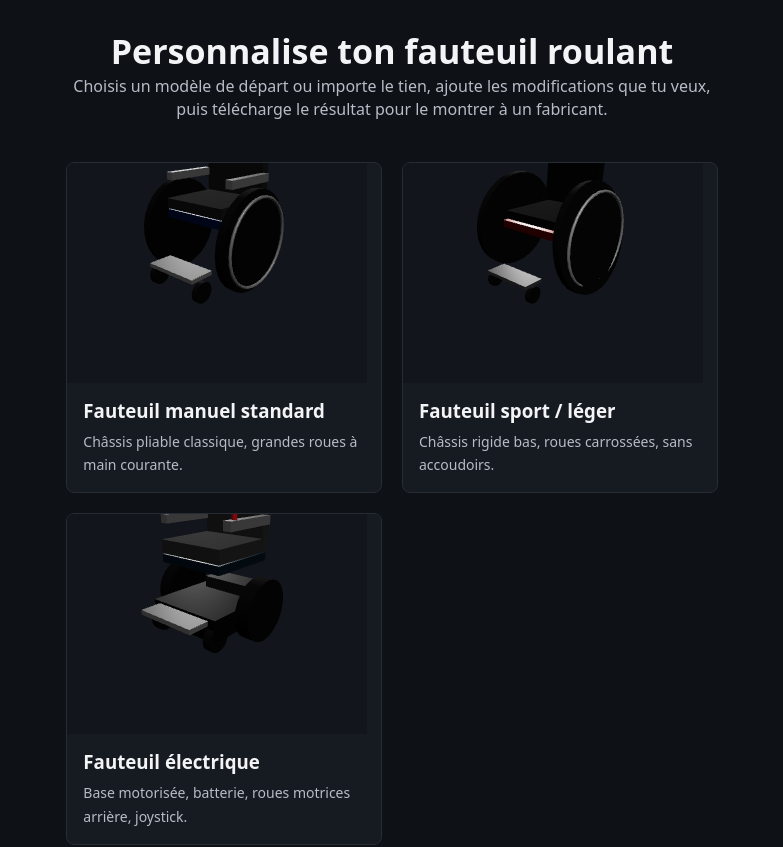
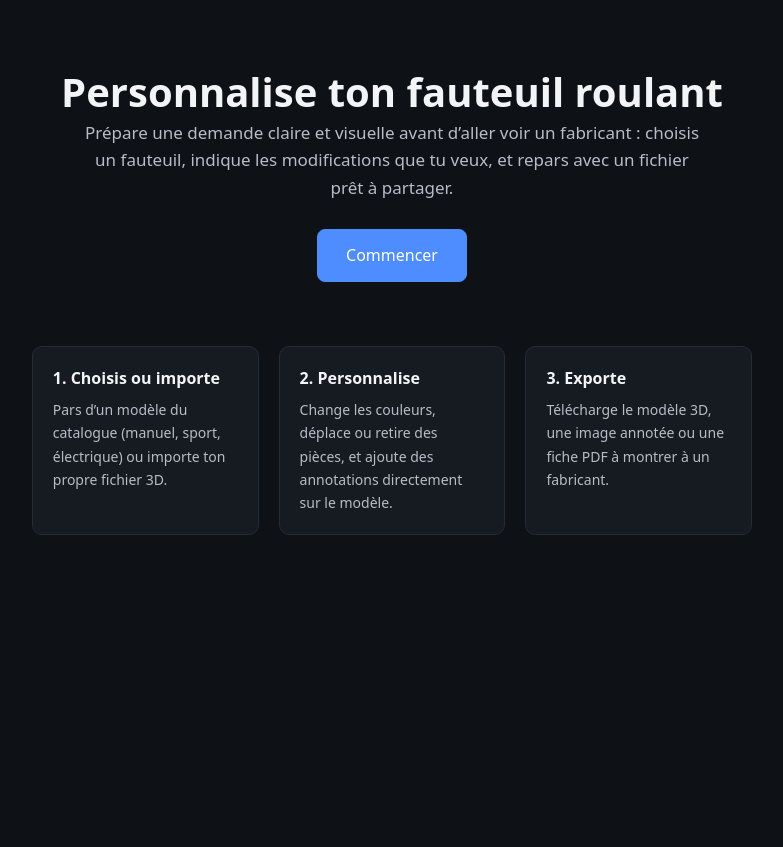
Before and after one commit to guiidlf-sys/wheelchair, a React (Vite) app: page / in a window 1280 px wide. Shown: the top 847 px of the page, without its empty margins (248-1031 px from the left). After the commit the page ends 800 px from the top, so only its background shows below. Built offline with nearby package versions, Linux system fonts and the light colour scheme.

Commit message:
Add a home screen with a start menu
Land on a welcome screen explaining the 3-step flow (choose/import,
customize, export) with a "Commencer" button before the catalog,
instead of dropping users straight into the model picker.

```diff
--- a/src/App.tsx
+++ b/src/App.tsx
@@ -1,16 +1,24 @@
 import { useState } from 'react';
 import type { SelectedModel } from './types';
+import HomeScreen from './components/HomeScreen';
 import CatalogScreen from './components/CatalogScreen';
 import EditorScreen from './components/EditorScreen';
 
+type Screen = 'home' | 'catalog';
+
 function App() {
+  const [screen, setScreen] = useState<Screen>('home');
   const [model, setModel] = useState<SelectedModel | null>(null);
 
-  if (!model) {
-    return <CatalogScreen onSelect={setModel} />;
+  if (model) {
+    return <EditorScreen model={model} onBack={() => setModel(null)} />;
   }
 
-  return <EditorScreen model={model} onBack={() => setModel(null)} />;
+  if (screen === 'catalog') {
+    return <CatalogScreen onSelect={setModel} onBack={() => setScreen('home')} />;
+  }
+
+  return <HomeScreen onStart={() => setScreen('catalog')} />;
 }
 
 export default App;
--- a/src/components/CatalogScreen.tsx
+++ b/src/components/CatalogScreen.tsx
@@ -7,9 +7,10 @@ const ACCEPTED_EXT: ImportedExt[] = ['glb', 'gltf', 'obj', 'stl'];
 
 interface Props {
   onSelect: (model: SelectedModel) => void;
+  onBack: () => void;
 }
 
-export default function CatalogScreen({ onSelect }: Props) {
+export default function CatalogScreen({ onSelect, onBack }: Props) {
   const [error, setError] = useState<string | null>(null);
   const fileInputRef = useRef<HTMLInputElement>(null);
 
@@ -26,8 +27,11 @@ export default function CatalogScreen({ onSelect }: Props) {
 
   return (
     <div className="catalog-screen">
+      <button type="button" className="secondary back-link" onClick={onBack}>
+        ← Accueil
+      </button>
       <header className="catalog-header">
-        <h1>Personnalise ton fauteuil roulant</h1>
+        <h1>Choisis ton point de départ</h1>
         <p>
           Choisis un modèle de départ ou importe le tien, ajoute les modifications que tu veux, puis télécharge
           le résultat pour le montrer à un fabricant.
--- /dev/null
+++ b/src/components/HomeScreen.tsx
@@ -0,0 +1,44 @@
+interface Props {
+  onStart: () => void;
+}
+
+const STEPS = [
+  {
+    title: '1. Choisis ou importe',
+    text: 'Pars d’un modèle du catalogue (manuel, sport, électrique) ou importe ton propre fichier 3D.',
+  },
+  {
+    title: '2. Personnalise',
+    text: 'Change les couleurs, déplace ou retire des pièces, et ajoute des annotations directement sur le modèle.',
+  },
+  {
+    title: '3. Exporte',
+    text: 'Télécharge le modèle 3D, une image annotée ou une fiche PDF à montrer à un fabricant.',
+  },
+];
+
+export default function HomeScreen({ onStart }: Props) {
+  return (
+    <div className="home-screen">
+      <section className="home-hero">
+        <h1>Personnalise ton fauteuil roulant</h1>
+        <p>
+          Prépare une demande claire et visuelle avant d’aller voir un fabricant : choisis un fauteuil, indique
+          les modifications que tu veux, et repars avec un fichier prêt à partager.
+        </p>
+        <button type="button" className="cta" onClick={onStart}>
+          Commencer
+        </button>
+      </section>
+
+      <section className="home-steps">
+        {STEPS.map((step) => (
+          <div className="home-step" key={step.title}>
+            <h3>{step.title}</h3>
+            <p>{step.text}</p>
+          </div>
+        ))}
+      </section>
+    </div>
+  );
+}
--- a/src/index.css
+++ b/src/index.css
@@ -67,12 +67,77 @@ button.secondary {
   background: transparent;
 }
 
+/* ---------- Home screen ---------- */
+
+.home-screen {
+  max-width: 900px;
+  margin: 0 auto;
+  padding: 80px 24px;
+  text-align: center;
+}
+
+.home-hero h1 {
+  font-size: 40px;
+  margin-bottom: 16px;
+}
+
+.home-hero p {
+  max-width: 620px;
+  margin: 0 auto;
+  color: var(--text);
+  font-size: 17px;
+  line-height: 1.6;
+}
+
+.home-hero .cta {
+  margin-top: 28px;
+  background: var(--accent);
+  border-color: var(--accent);
+  color: #fff;
+  font-size: 16px;
+  padding: 14px 28px;
+}
+
+.home-hero .cta:hover {
+  background: var(--accent-hover);
+}
+
+.home-steps {
+  display: grid;
+  grid-template-columns: repeat(auto-fit, minmax(220px, 1fr));
+  gap: 20px;
+  margin-top: 64px;
+  text-align: left;
+}
+
+.home-step {
+  background: var(--panel-bg);
+  border: 1px solid var(--border);
+  border-radius: 10px;
+  padding: 20px;
+}
+
+.home-step h3 {
+  font-size: 16px;
+  margin-bottom: 8px;
+}
+
+.home-step p {
+  font-size: 14px;
+  color: var(--text);
+  margin: 0;
+}
+
 /* ---------- Catalog screen ---------- */
 
 .catalog-screen {
   max-width: 1100px;
   margin: 0 auto;
   padding: 40px 24px 80px;
+}
+
+.back-link {
+  margin-bottom: 16px;
 }
 
 .catalog-header {
```
